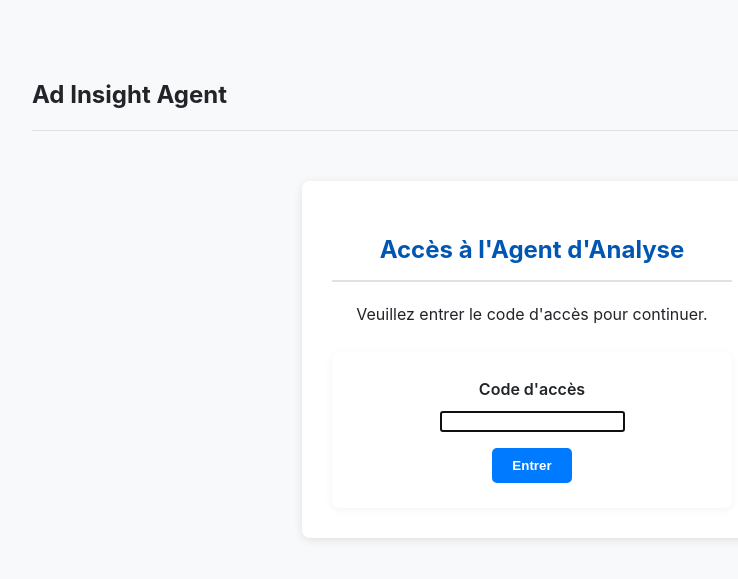
After one commit to fred1433/ad-insight-agent-v2, a Flask app: page /login in a window 1280 px wide. The commit adds this page. Shown: the top 579 px of the page, without its empty margins (108-846 px from the left). Run offline with Flask 3, Linux system fonts and the light colour scheme; parts of the project's set-up code (start-up, migrations or seed data) failed here and were passed over.

Commit message:
feat: Add simple access code authentication
Implements a two-level access control system. A global access code is required to view the application, and a separate analysis code is required to run costly analysis pipelines. This provides a simple security layer for client demos.

```diff
--- a/app.py
+++ b/app.py
@@ -1,4 +1,4 @@
-from flask import Flask, render_template, request, redirect, url_for, flash, send_from_directory, make_response, Response, jsonify
+from flask import Flask, render_template, request, redirect, url_for, flash, send_from_directory, make_response, Response, jsonify, session
 from datetime import datetime
 from dateutil import parser
 import database
@@ -8,6 +8,8 @@ import pytz
 import logging
 import os
 import facebook_client
+from functools import wraps
+from config import config
 
 # --- FILTRE DE LOGS ---
 # Filtre pour ne pas afficher les requêtes de polling dans le terminal
@@ -28,6 +30,32 @@ app = Flask(__name__)
 
 # Configure une clé secrète pour la gestion des sessions (utile pour les messages flash)
 app.config['SECRET_KEY'] = 'une-super-cle-secrete-a-changer-en-prod'
+
+# --- GESTION DE L'AUTHENTIFICATION ---
+def login_required(f):
+    @wraps(f)
+    def decorated_function(*args, **kwargs):
+        if not session.get('authenticated'):
+            return redirect(url_for('login'))
+        return f(*args, **kwargs)
+    return decorated_function
+
+@app.route('/login', methods=['GET', 'POST'])
+def login():
+    if request.method == 'POST':
+        if request.form.get('access_code') == config.auth.app_access_code:
+            session['authenticated'] = True
+            return redirect(url_for('index'))
+        else:
+            flash("Code d'accès invalide.", "danger")
+    return render_template('login.html')
+
+@app.route('/logout')
+def logout():
+    session.pop('authenticated', None)
+    flash("Vous avez été déconnecté.", "info")
+    return redirect(url_for('login'))
+# -----------------------------------------
 
 def get_clients_with_reports():
     """Récupère tous les clients avec leurs rapports."""
@@ -58,6 +86,7 @@ def get_clients_with_reports():
     return clients_with_reports
 
 @app.route('/')
+@login_required
 def index():
     """Affiche la page principale."""
     return render_template('index.html')
@@ -118,8 +147,16 @@ def delete_client(client_id):
     return response
 
 @app.route('/run_analysis/<int:client_id>/<string:media_type>', methods=['POST'])
+@login_required
 def run_analysis(client_id, media_type):
     """Lance le pipeline et crée un rapport."""
+
+    analysis_code = request.form.get('analysis_code')
+    if not analysis_code or analysis_code != config.auth.analysis_access_code:
+        flash("Code d'analyse invalide ou manquant.", "danger")
+        # On renvoie juste un rechargement des messages flash
+        response = make_response(render_template('_flash_messages.html'))
+        return response, 403 # 403 Forbidden
 
     if media_type not in ['video', 'image']:
         return "Type de média non valide.", 400
--- a/static/css/style.css
+++ b/static/css/style.css
@@ -99,7 +99,9 @@ form {
 
 .btn-danger {
     background-color: #dc3545;
+    border-color: #dc3545;
 }
+
 .btn-danger:hover {
     background-color: #c82333;
 }
@@ -181,3 +183,38 @@ form {
 .reports-cell a:hover {
     text-decoration: underline;
 }
+
+/* Style pour le formulaire d'analyse */
+.run-analysis-form {
+    display: flex;
+    gap: 5px;
+    margin-bottom: 5px;
+}
+
+.run-analysis-form input[type="text"] {
+    width: 120px; /* Ajustez la largeur comme souhaité */
+    padding: 2px 5px;
+    font-size: 0.8rem;
+}
+
+/* Client actions alignment */
+.client-actions {
+    display: flex;
+    flex-direction: column;
+    align-items: flex-start;
+    gap: 5px;
+}
+
+header {
+    display: flex;
+    justify-content: space-between;
+    align-items: center;
+    padding: 1rem 0;
+    border-bottom: 1px solid #dee2e6;
+    margin-bottom: 2rem;
+}
+
+.logo {
+    font-size: 1.5rem;
+    font-weight: bold;
+}
--- a/templates/base.html
+++ b/templates/base.html
@@ -20,7 +20,18 @@
 </head>
 <body>
     <div class="container">
-        {% block content %}{% endblock %}
+        <header>
+            <div class="logo">Ad Insight Agent</div>
+            <nav>
+                {% if session.get('authenticated') %}
+                    <a href="{{ url_for('logout') }}">Déconnexion</a>
+                {% endif %}
+            </nav>
+        </header>
+        <main>
+            {% block content %}{% endblock %}
+        </main>
     </div>
+    <script src="{{ url_for('static', filename='htmx.min.js') }}"></script>
 </body>
 </html>
--- /dev/null
+++ b/templates/login.html
@@ -0,0 +1,30 @@
+{% extends "base.html" %}
+
+{% block title %}Accès à l'Application{% endblock %}
+
+{% block content %}
+<div class="login-container">
+    <h2>Accès à l'Agent d'Analyse</h2>
+    <p>Veuillez entrer le code d'accès pour continuer.</p>
+
+    <form method="POST" action="{{ url_for('login') }}">
+        <div class="form-group">
+            <label for="access_code">Code d'accès</label>
+            <input type="password" id="access_code" name="access_code" required autofocus>
+        </div>
+        <button type="submit" class="btn btn-primary">Entrer</button>
+    </form>
+</div>
+
+<style>
+    .login-container {
+        max-width: 400px;
+        margin: 50px auto;
+        padding: 30px;
+        background: #fff;
+        border-radius: 8px;
+        box-shadow: 0 2px 10px rgba(0,0,0,0.1);
+        text-align: center;
+    }
+</style>
+{% endblock %}
```
Also changed, not shown: config.py (+13 -1 lines), templates/_client_list.html (+20 -12 lines).
